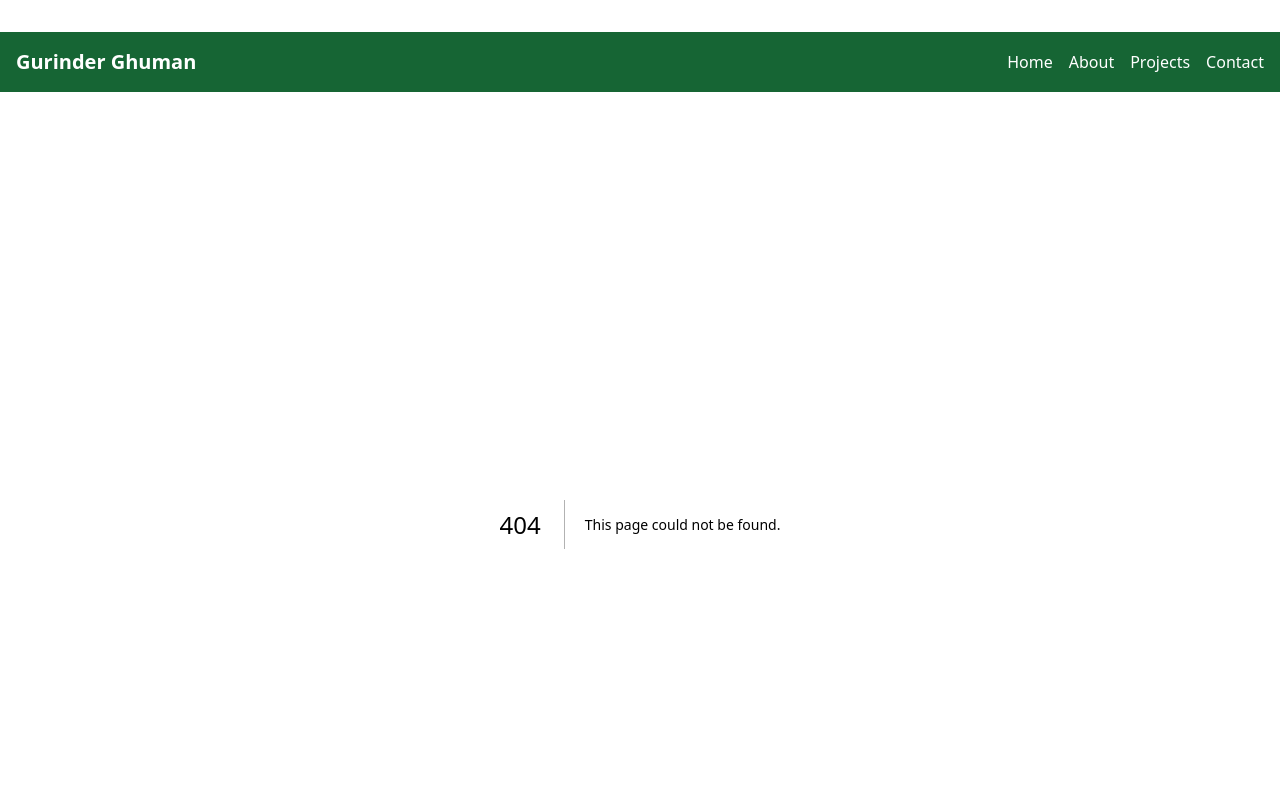
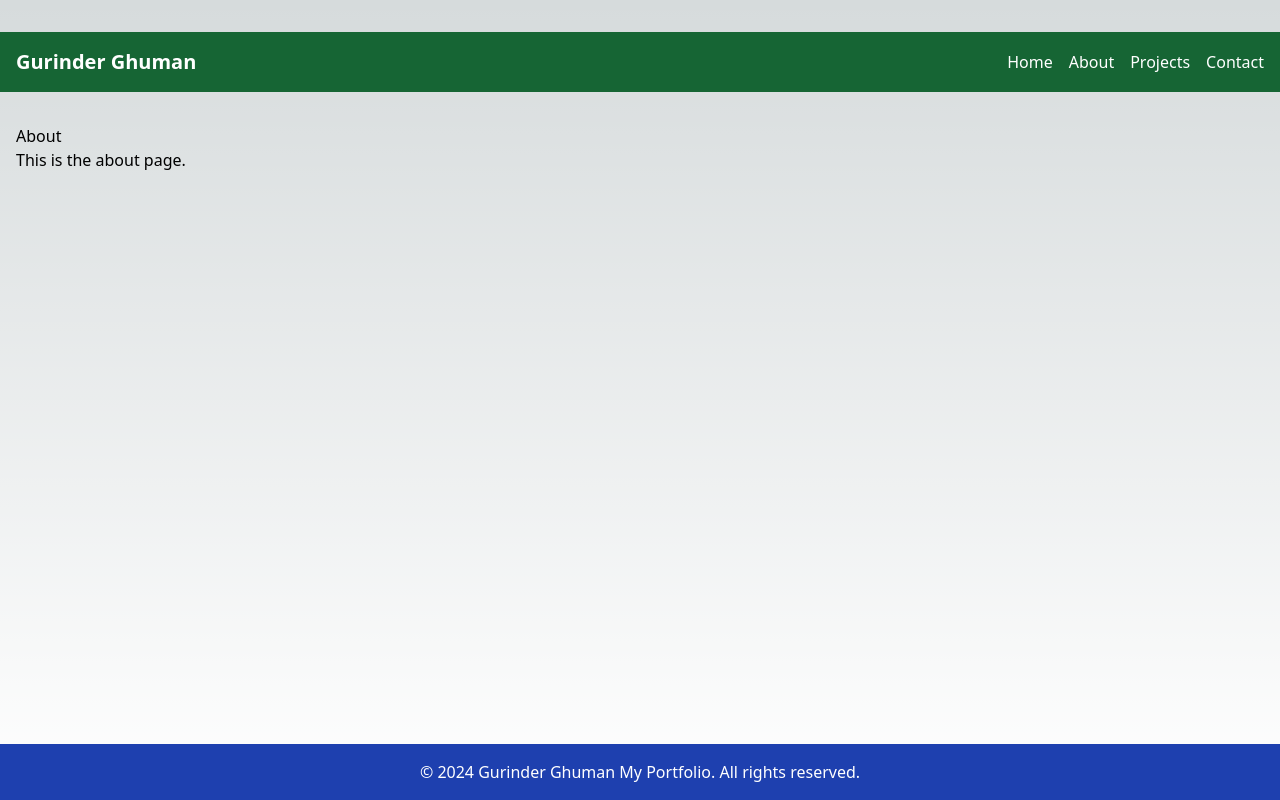
Before and after one commit to gurinderghuman/portfolio-website, a Next.js app: page /about in a window 1280 px wide. Before the commit this address had no page. Shown: the top 800 px of the page. Built offline with nearby package versions, Linux system fonts and the light colour scheme.

Commit message:
Add AboutPage component

```diff
--- /dev/null
+++ b/src/app/about/page.tsx
@@ -0,0 +1,10 @@
+export default function AboutPage() {
+  return (
+    <div>
+      <h1>About</h1>
+      <p>
+        This is the about page.
+      </p>
+    </div>
+  );
+}
```
